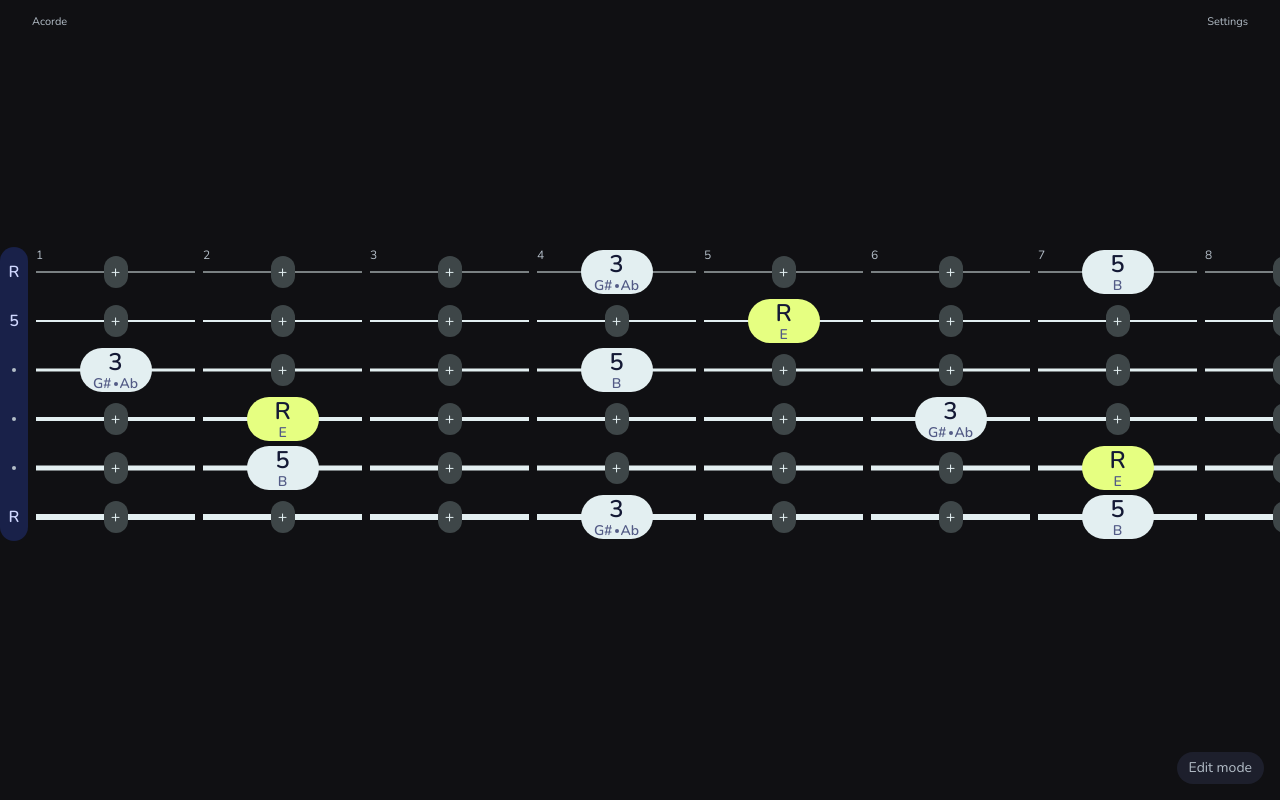
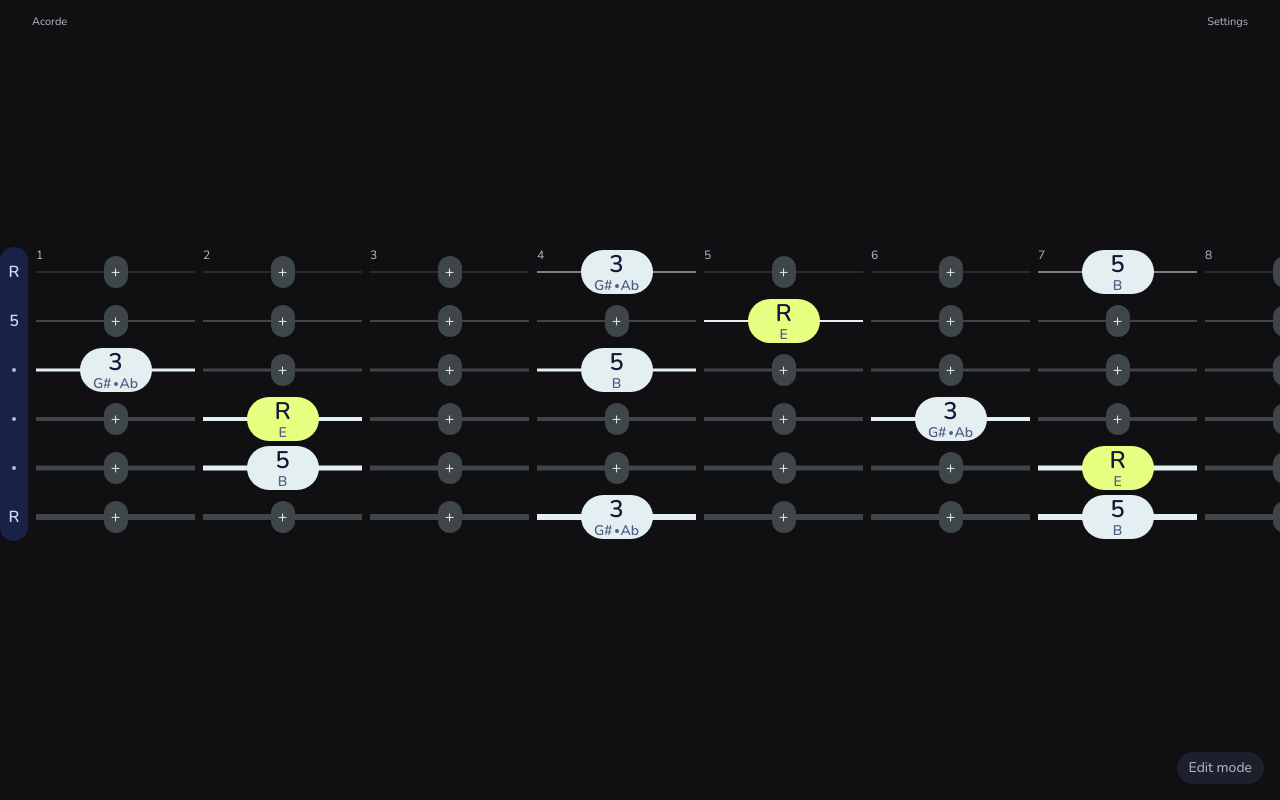
Before and after one commit to victorac/acordes, a Next.js app: page / in a window 1280 px wide. Built offline with nearby package versions, Linux system fonts and the light colour scheme.

Commit message:
update GridCell component to conditionally change background color based on note state

```diff
--- a/components/GridCell.tsx
+++ b/components/GridCell.tsx
@@ -43,7 +43,7 @@ const GridCell: React.FC<GridCellProps> = ({
       before:absolute
       before:content-['']
       before:h-full
-      before:bg-[#E3EFF1]
+      ${noteState ? "before:bg-[#E3EFF1]" : "before:bg-[#3E4648]"}
       before:left-1/2
       before:-translate-x-1/2
       sm:before:w-full
```
